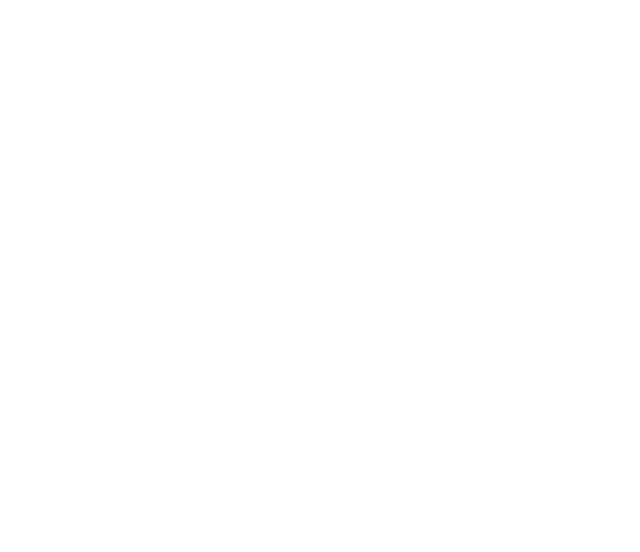
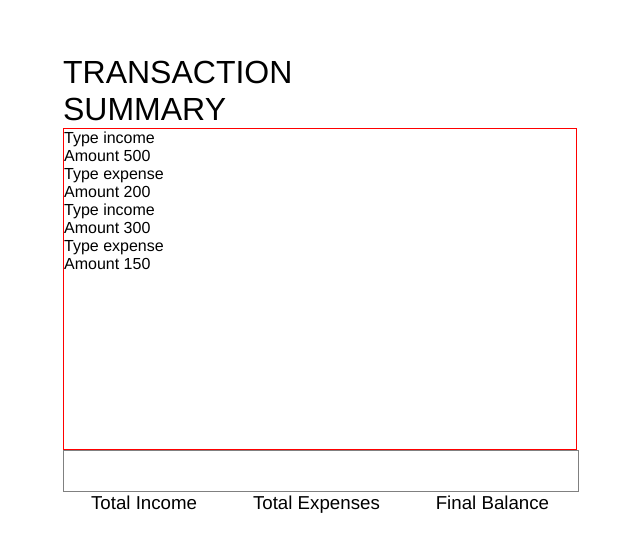
Before and after one commit to SanjeevMidda/transaction-summary-app, a React (Create React App) app: page / in a window 1280 px wide. Shown: the part 116-668 px from the top of the page, without its empty margins (320-960 px from the left). Built offline with nearby package versions, Linux system fonts and the light colour scheme.

Commit message:
adding ui and styles for this for our App.js component

```diff
--- a/src/App.js
+++ b/src/App.js
@@ -9,7 +9,34 @@ function App() {
   const totalExpenses = () => {};
   const finalBalance = () => {};
 
-  return <div className="App"></div>;
+  return (
+    <div className="App">
+      <id className="transactionsContainerMain">
+        <h1>
+          TRANSACTION <br />
+          SUMMARY
+        </h1>
+
+        <div id="allTransactionsContainer">
+          {transactionData.map((item) => {
+            return (
+              <div>
+                <h4>Type {item.type}</h4>
+                <h4>Amount {item.amount}</h4>
+              </div>
+            );
+          })}
+        </div>
+
+        <div className="filters"></div>
+        <div className="calculations">
+          <h3>Total Income</h3>
+          <h3>Total Expenses</h3>
+          <h3>Final Balance</h3>
+        </div>
+      </id>
+    </div>
+  );
 }
 
 export default App;
--- a/src/index.css
+++ b/src/index.css
@@ -10,3 +10,29 @@
   align-items: center;
   height: 100dvh;
 }
+
+#transactionsContainerMain {
+  border: 1px solid black;
+  width: 60dvw;
+  height: 80dvh;
+  display: flex;
+  justify-content: center;
+  align-items: center;
+}
+
+#allTransactionsContainer {
+  border: 1px solid red;
+  width: 40dvw;
+  height: 40dvh;
+}
+
+.filters {
+  border: 1px solid grey;
+  width: 100%;
+  height: 5dvh;
+}
+
+.calculations {
+  display: flex;
+  justify-content: space-around;
+}
```
